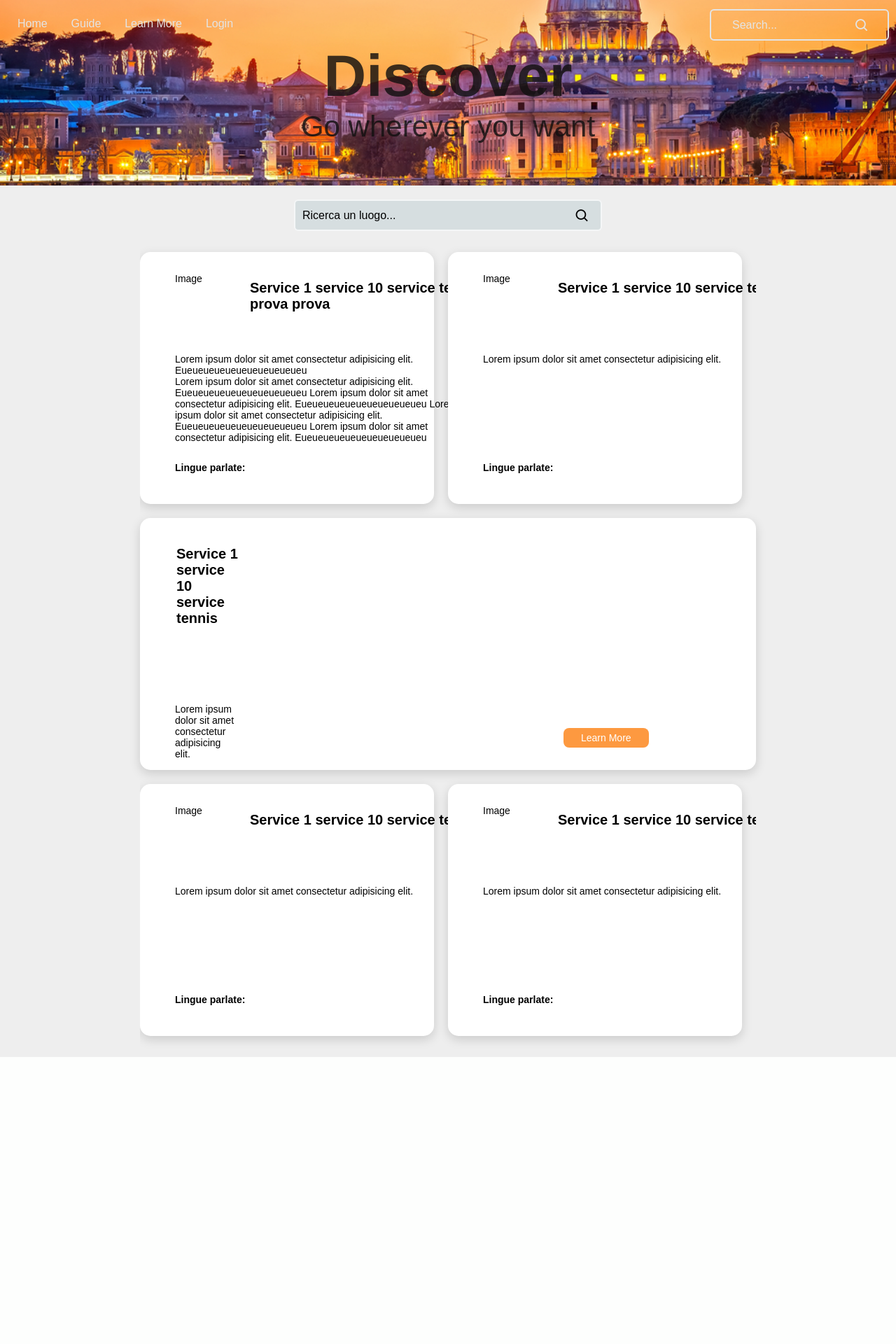
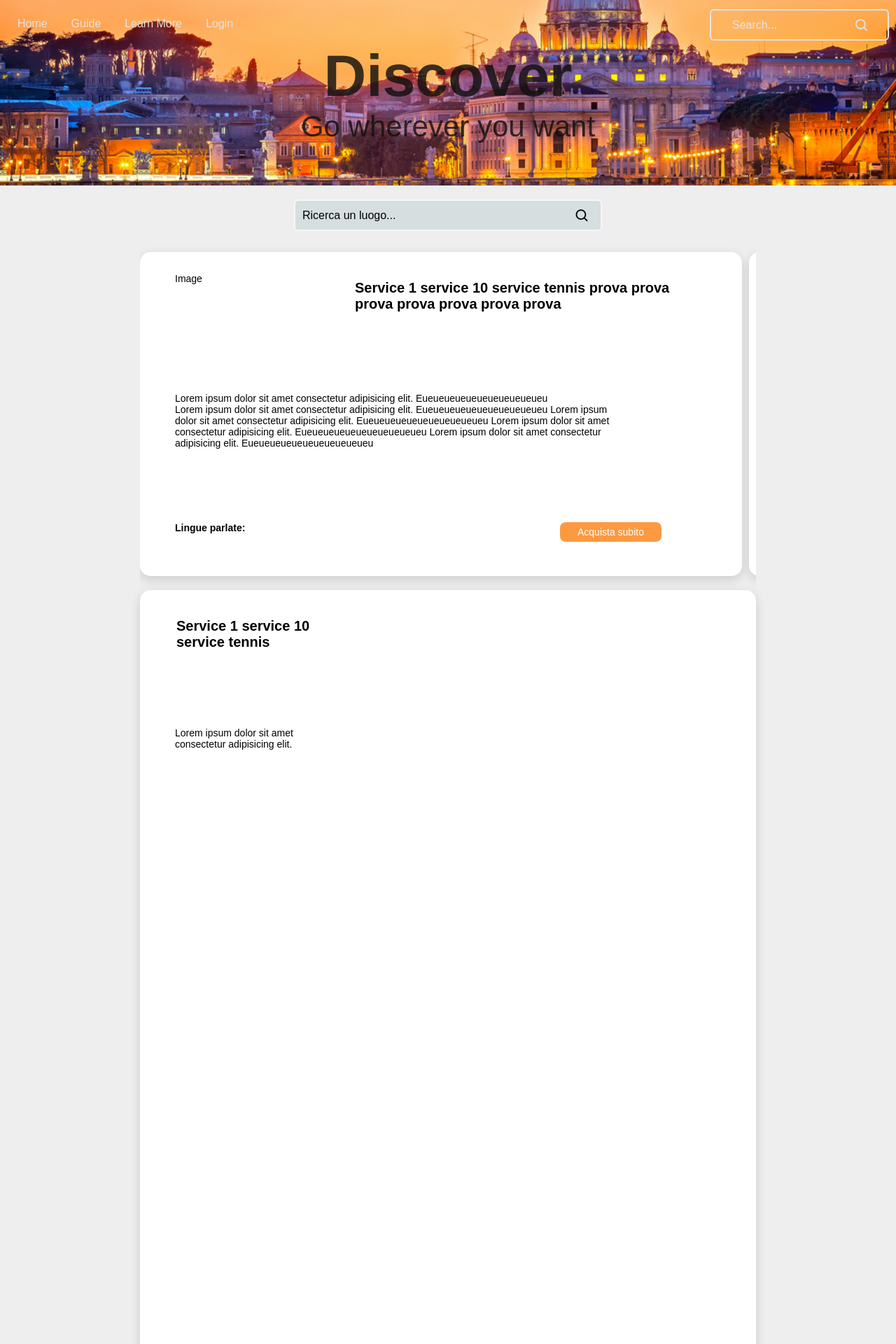
Before and after one commit to alessandrosaccone/discover, a PHP site: page /app.html in a window 1280 px wide. Shown: the top 1920 px of the page at 70% size. Before the commit the page ends 1510 px from the top, so only its background shows below. Run offline with PHP 8.4, Linux system fonts and the light colour scheme.

Commit message:
aggiorno

```diff
--- a/css/stylesheet_app.css
+++ b/css/stylesheet_app.css
@@ -30,8 +30,8 @@ h2 {
 
 .card {
   display: grid;
-  grid-template-rows: 10px 250px 30px;
-  grid-template-columns: 100px 200px 200px;
+  grid-template-rows: 0.5fr 3fr 0.5fr;
+  grid-template-columns: 1fr 1fr 1fr;
   grid-gap: 5px;
   padding: 30px 50px;
   background: var(--white);
@@ -56,7 +56,7 @@ h2 {
 .card-title {
   text-align: left;
   padding: 10px 2px;
-  grid-column: 2 / 5;
+  grid-column: 2 / 4;
   grid-row-start: 1;
   grid-row-end: 1;
   font-size: 20px;
@@ -73,7 +73,7 @@ h2 {
   height: 40px;
   width: 250px;
   padding: 0px 40px;
-  grid-column: 4;
+  grid-column: 3;
   grid-row: 3;
 }
 
@@ -113,18 +113,29 @@ h2 {
   background: var(--thumb);
 }
 
+@media screen and (min-width: 1900px) {
+  .card-title {
+    grid-column: 2 / 5;
+  }
+  .card-link-wrapper {
+    grid-column: 4;
+  }
+  .cards {
+    grid-auto-columns: 49%;
+  }
+  .card {
+    grid-template-rows: 10px 250px 30px;
+    grid-template-columns: 100px 200px 200px;
+  }
+}
+/*
 @media (min-width: 500px) {
   .cards {
     grid-auto-columns: calc(50% - 10px);
     grid-column-gap: 20px;
   }
 }
-
-@media (min-width: 500px) {
-  .card {
-  }
-}
-
+*/
 .search_container {
   display: grid;
   padding: 10px 25%;
```
